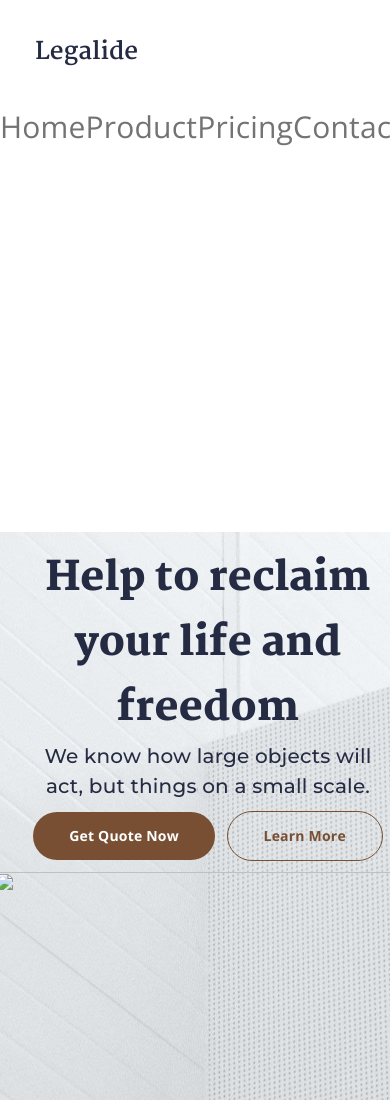
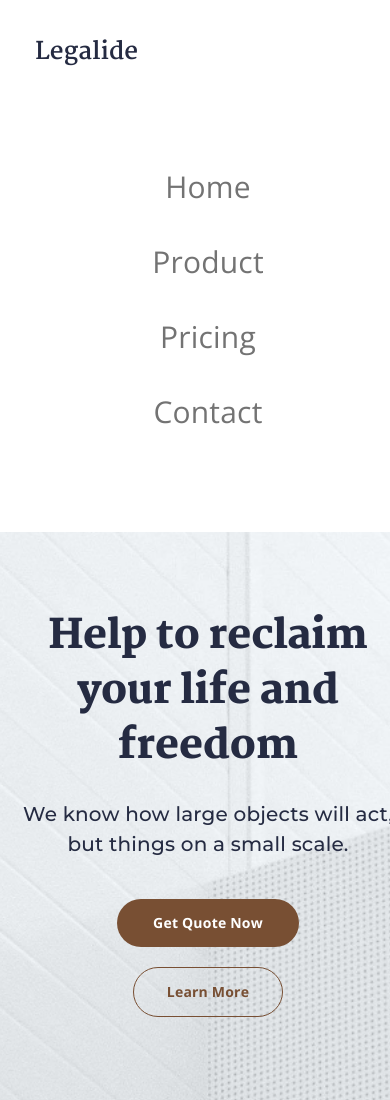
Before and after one commit to Shugga939/Legalide, a website built with webpack: page src/index.html in a window 390 px wide. Shown: the top 1100 px of the page. Built offline with nearby package versions, Linux system fonts and the light colour scheme; files whose address does not match are found by name.

Commit message:
finished adaptive header

```diff
--- a/src/component.js
+++ b/src/component.js
@@ -1,2 +1 @@
-
 // header , footer
--- a/src/index.html
+++ b/src/index.html
@@ -6,17 +6,13 @@
   <meta name="viewport"
     content="width=device-width, user-scalable=no, initial-scale=1.0, maximum-scale=1.0, minimum-scale=1.0">
   <meta http-equiv="X-UA-Compatible" content="ie=edge">
-  <!-- <link rel="stylesheet" href="./styles/index.css">
-  <link rel="stylesheet" href="./styles/components/header.css">
-  <link rel="stylesheet" href="./styles/components/buttons.css"> -->
   <title> Help to reclaim your life and freedom </title>
 </head>
 
 <body>
   <div class="wrapper">
     <div class="wrapper-body">
-      <header>
-        <div class="header">
+      <header class="header">
         <div class="header-mobile">
           <div class="header-mobile__buttons"></div>
           <div class="header-mobile__nav"></div>
@@ -74,8 +70,33 @@
             </div>
           </div>
         </div>
+      </header>
+      <main class="main">
+        <section class="main__areas">
+          <div class="areas">
+            <div class="areas__header">
+              <h2 class="areas__areas"> Our Practice Areas</h2>
+              <p class="areas__message">  ractice Areas</p>
             </div>
-      </header>
+            <div class="areas__choice">
+              <div class="choice-area">
+                <div class="choice-area__img">
+                  <img src="" alt="">
+                </div>
+                <h4 class="choice-area__caption">Family Law</h4>
+              </div>
+            </div>
+          </div>
+        </section>
+
+
+        <section class="main__advice">
+
+        </section>
+        <section class="main__who">
+
+        </section>
+      </main>
     </div>
   </div>
 </body>
--- a/src/styles/components/header.scss
+++ b/src/styles/components/header.scss
@@ -1,5 +1,3 @@
-// @import './Variables.scss' ;
-
 .header {
 }
 
@@ -11,8 +9,8 @@
   justify-content: center;
   flex-wrap: wrap;
   background: url(/src/assets/images/header/header-background.png);
-  // background: url(./../../assets/images/header/header-background.png);
   background-position: center;
+  background-size: cover;
 
   &__navigation-wrapper {
     flex: 1 1 1322px;
@@ -26,7 +24,9 @@
 }
 
 .header-mobile {
-  height: 532px;
+  display: flex;
+  flex-direction: column;
+  max-height: 532px;
 
   &__buttons {
 
@@ -34,13 +34,17 @@
 
   &__nav {
 
+    @media(max-width:710px) {
+      margin-top: 30px;
+      margin-bottom: 100px;
+    }
+
     a {
       font-family: 'Open Sans';
       font-style: normal;
       font-weight: 400;
       font-size: 30px;
       line-height: 45px;
-      /* identical to box height, or 150% */
       letter-spacing: 0.2px;
       color: $second-text-color;
     }
@@ -67,7 +71,6 @@
     }
     @media(max-width:710px) {
       margin-left: 35px;
-
     }
 
   }
@@ -87,7 +90,6 @@
       width: 130px;
       justify-content: space-between;
       margin-right: 40px;
-
     }
   }
 
@@ -124,7 +126,6 @@
     }
     .search-button {
       background: url(/src/assets/images/header/search-button.svg);
-      // background: url(./../../assets/images/header/search-button.svg);
       background-size: contain;
       background-repeat: no-repeat;
       background-position: center;
@@ -132,7 +133,6 @@
     }
     .basket-button {
       background: url(/src/assets/images/header/basket-button.svg);
-      // background: url(./../../assets/images/header/basket-button.svg);
       background-size: contain;
       background-repeat: no-repeat;
       background-position: center;
@@ -143,7 +143,6 @@
 
     button {
       background: url(/src/assets/images/header/Menu-button.svg);
-      // background: url(./../../assets/images/header/Menu-button.svg);
       background-repeat: no-repeat;
       background-position: center;
       width: 25px;
@@ -162,23 +161,21 @@
     width: 280px;
     display: flex;
     justify-content: space-between;
+
+    @media(max-width:710px) {
+      width: 100%;
+      flex-direction: column;
+      align-items: center;
+    }
+
     &__link {
+
+      @media(max-width:710px) {
+        margin-top: 30px;
+      }
     }
   }
 }
-
-// .navigation__menu {
-
-//   button {
-//     // background: url(/src/assets/images/header/Menu-button.svg);
-//     background: url(./../../assets/images/header/Menu-button.svg);
-//     background-repeat: no-repeat;
-//     background-position: center;
-//     width: 25px;
-//     height: 25px;
-//     border: none;
-//   }
-// }
 
 //========== content block=============
 
@@ -189,10 +186,10 @@
 
   @media (max-width:992px) {
     flex-direction: column;
+  }
 
-    img {
-      object-fit: contain;
-    }
+  @media (max-width:710px) {
+    height: min-content;
   }
 
   &__text-container{
@@ -206,6 +203,12 @@
     @media (max-width:992px) {
       align-items: center;
     }
+
+    @media (max-width:710px) {
+      margin-top: 75px;
+      padding: 0 5px ;
+
+    }
   }
 
   &__title {
@@ -216,6 +219,8 @@
 
       h1 {
         font-size: 40px;
+        line-height: 55px;
+        letter-spacing: -0.2px;
       }
     }
   }
@@ -229,19 +234,39 @@
       width: 100%;
       margin-top: 0px;
     }
+
+    @media(max-width:710px) {
+      margin-top: 25px;
+    }
   }
 
   &__buttons {
+    display: flex;
     margin-top: 33px;
 
     @media(max-width:992px) {
       margin-top: 10px;
+    }
 
+    @media(max-width:710px) {
+      flex-direction: column;
+      align-items: center;
+      margin-top: 40px;
     }
 
     button {
       &:first-child {
-      margin-right: 8px;
+        margin-right: 8px;
+
+        @media(max-width:710px) {
+          margin: 0 0 20px 0;
+        }
+      }
+      &:last-child {
+          @media(max-width:710px) {
+            padding: 10px 26px;
+            width: 150px;
+        }
       }
     }
   }
@@ -252,8 +277,14 @@
     height: 100%;
 
     @media (max-width:992px) {
+      flex: 1 1 95%;
+    }
+
+    @media (max-width:710px) {
+      position: static;
       width: 100%;
-      height: 65%;
+      min-height: 460px;
+      margin-top: 100px;
     }
 
     img{
@@ -266,6 +297,14 @@
       @media (max-width:992px) {
         object-fit: contain;
       }
+
+      @media (max-width:710px) {
+        height: 440px;
+        position: absolute;
+        left: 0px;
+        bottom: 20px;
+        object-fit: contain;
+      }
     }
   }
 }
```
Lines whose indentation alone changed are shown as unchanged.
